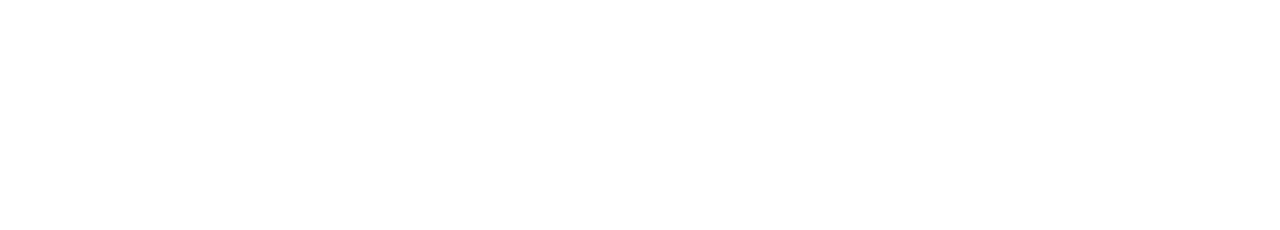
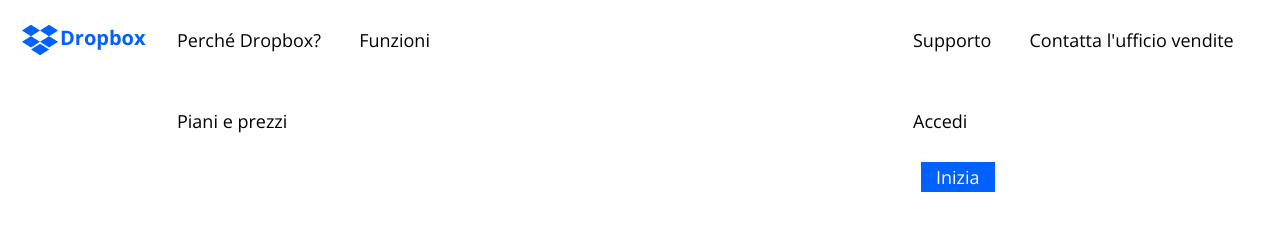
Before and after one commit to gianmarco600/htmlcss-dropbox, a plain HTML site: page index.html in a window 1280 px wide. Drawn offline with nearby package versions, Linux system fonts and the light colour scheme.

Commit message:
add navbar

```diff
--- a/css/style.css
+++ b/css/style.css
@@ -7,3 +7,130 @@
 body{
     font-family: 'Open Sans', sans-serif;
 }
+
+.clearfix::after{
+    content: '';
+    display: table;
+    clear: both;
+}
+
+.clearfix .float-left{
+    float: left;
+}
+
+.clearfix .float-right{
+    float: right;
+}
+
+/* bottoni */
+
+.btn{
+    display: inline-block;
+    line-height: 10px;
+}
+
+#inizia{
+    margin-left: 25px;
+}
+
+.btn a{
+    padding: 10px 15px;
+    height: 30px;
+    background-color: #0061ff;
+    text-decoration: none;
+    color: white;
+    font-size: 18px;
+}
+
+/* animazioni bottoni e nav */
+
+header nav .nav-box ul li a:hover{
+    border-bottom: 2px solid black;
+}
+
+.btn a:hover{
+    background-color: #2c7dff;
+}
+
+/* header */
+
+header{
+    width: 100%;
+}
+
+nav{
+    position: absolute;
+    top: 0;
+}
+
+header nav{
+    width: 100%;
+    height: 80px;
+    /* line-height: 80px; */
+}
+
+header nav .nav-box{
+    width: 30%;
+    height: 80px;
+}
+
+header nav /*.nav-box*/ a {
+    height: 80px;
+    display: inline-block;
+}
+
+header nav /*.nav-box*/ a svg{
+    width: 40px;
+    height: 80px;
+    margin: 0 0 0 20px;
+    line-height: 40px;
+
+}
+
+header nav /*.nav-box*/ a div{
+    display: inline-block;
+    width: 100px;
+    height: 40px;
+    line-height: 40px;
+    position: relative;
+    transform: translate(0, -35px);
+    font-size: 20px;
+    font-weight: 700;
+    color:#0061ff;
+}
+
+header nav .nav-box ul{
+    list-style-type: none;
+    display: inline-block;
+}
+
+header nav .nav-box ul li{
+    display: inline-block;
+    line-height: 80px;
+}
+
+header nav .nav-box ul li a{
+    text-decoration: none;
+    color: black;
+    font-size: 18px;
+    margin: 0 17px;
+
+}
+
+/* debug */
+
+/* .debug header{
+    background-color: aqua;
+} */
+
+/* .debug header nav{
+    border: 1px solid black;
+} */
+
+/* .debug header nav .nav-box{
+    background-color: rgba(0, 0, 0, 0.5);
+} */
+
+/* .debug header nav .nav-box a div{
+    background-color: royalblue;
+} */
--- a/index.html
+++ b/index.html
@@ -12,8 +12,24 @@
 </head>
 <body class="debug">
     <header>
-        <nav>
+        <nav class="clearfix">
+            <a class="float-left" href="#"><svg width="128" class="arbor-logo__glyph arbor-logo__glyph--micro" viewBox="0 0 128 128" version="1.1" xmlns="http://www.w3.org/2000/svg" xmlns:xlink="http://www.w3.org/1999/xlink"><g stroke="none" stroke-width="1" fill="#0061ff" fill-rule="evenodd"><g><g transform="translate(6.233766, 14.961039)"><path d="M86.8738072,36.7001288 L115.576935,54.9863896 L86.6717922,73.4013506 L57.7882599,55.0004219 L28.9051429,73.4013506 L0,54.9863896 L28.7027137,36.7003926 L0,18.4145455 L28.9055584,0 L57.7880526,18.4006458 L86.6722078,0 L115.576519,18.4145455 L86.8738072,36.7001288 Z M86.4693601,36.7003926 L57.7880519,18.4284451 L29.1071579,36.7001288 L57.7882599,54.9723573 L86.4693601,36.7003926 Z M29.0909091,79.5037922 L57.9960519,61.0909091 L86.9016104,79.5037922 L57.9960519,97.9187532 L29.0909091,79.5037922 Z"></path></g></g></g></svg><div>Dropbox</div></a>
+            <div class="left-side nav-box float-left">
 
+                <ul>
+                    <li><a href="#">Perch&eacute; Dropbox&quest;</a></li>
+                    <li><a href="#">Funzioni</a></li>
+                    <li><a href="#">Piani e prezzi</a></li>
+                </ul>
+            </div>
+            <div class="right-side nav-box float-right">
+                <ul>
+                    <li><a href="#">Supporto</a></li>
+                    <li><a href="#">Contatta l'ufficio vendite</a></li>
+                    <li><a href="#">Accedi</a></li>
+                </ul>
+                <div class="btn" id="inizia"><a href="">Inizia</a></div>
+            </div>
         </nav>
         <div class="jumbotron">
 
```
